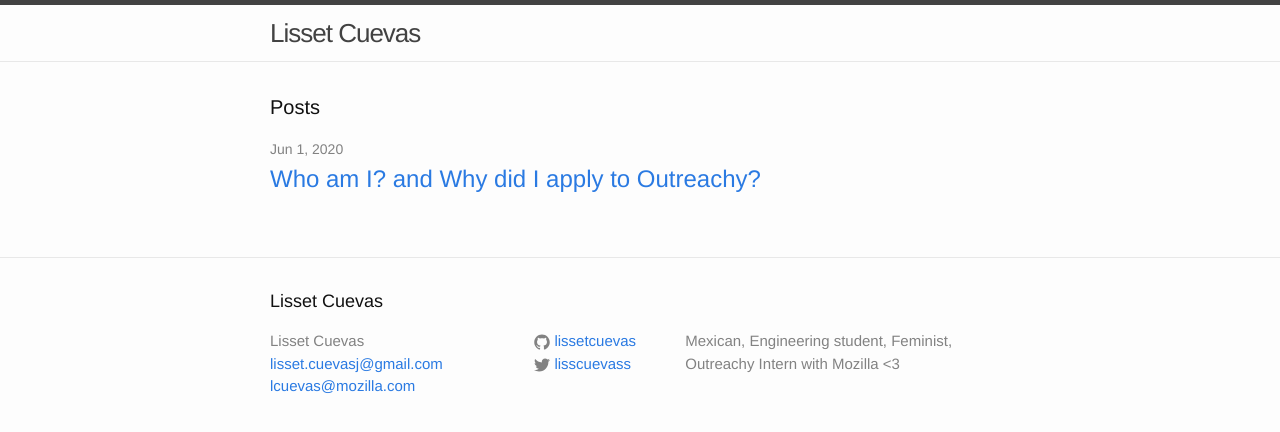
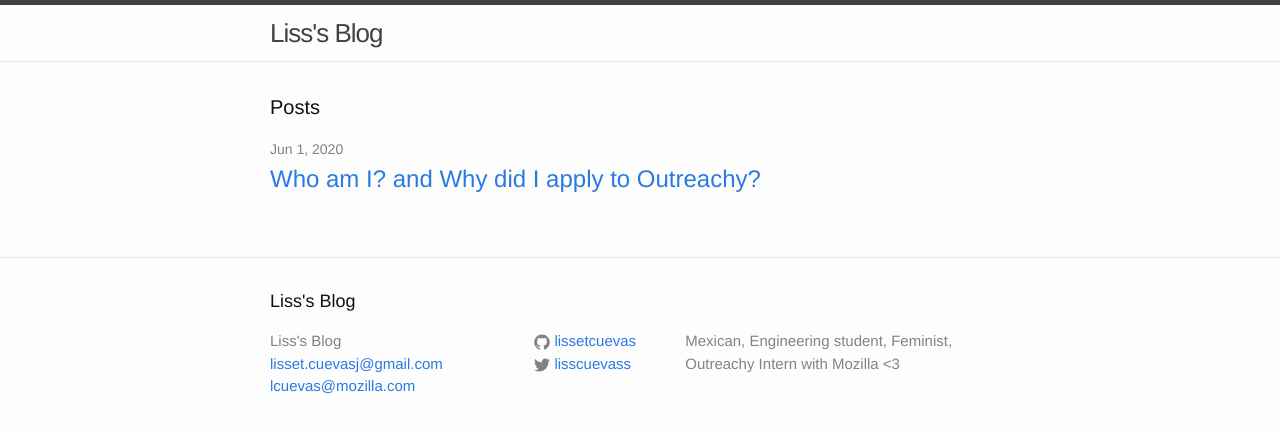
Before and after one commit to LissetCuevas/blog, a Jekyll site: the page built from index.html, in a window 1280 px wide. Shown: the top 432 px of the page. Built offline with Jekyll 4.4.1, drawn with Linux system fonts in a browser that asks for light colours.

Commit message:
Change name

```diff
--- a/_config.yml
+++ b/_config.yml
@@ -6,7 +6,7 @@
 # 'jekyll serve'. If you change this file, please restart the server process.
 
 # Site settings
-title: Lisset Cuevas
+title: Liss's Blog
 email: lisset.cuevasj@gmail.com
 email2: lcuevas@mozilla.com
 description: > # this means to ignore newlines until "baseurl:"
```
